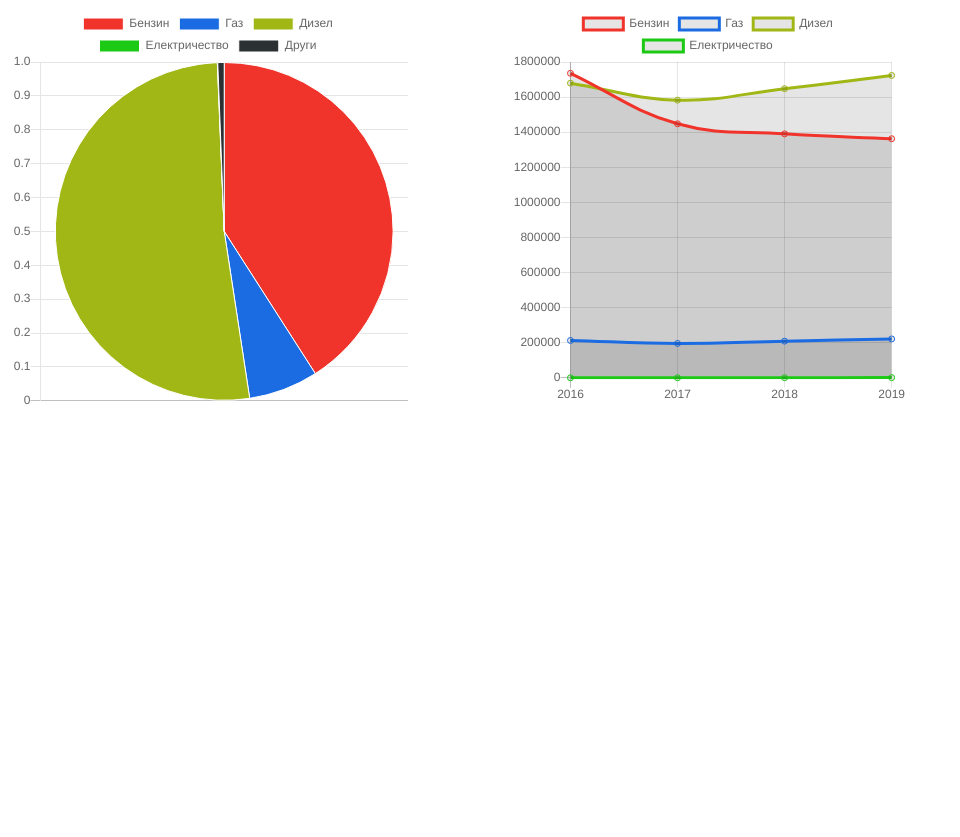
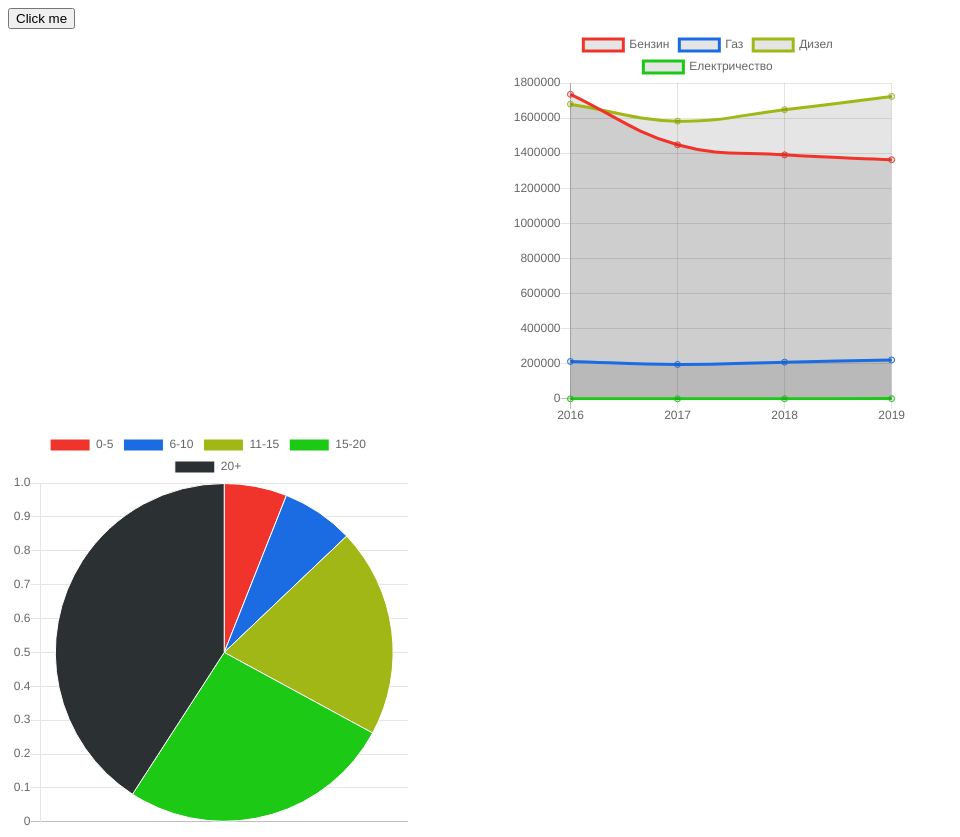
Before and after one commit to biyoyo/legendary-cars-data, a plain HTML site: page index.html in a window 1280 px wide. Shown: the whole page, without its empty margins (0-960 px from the left). Before the commit the page ends 800 px from the top, so only its background shows below. Drawn offline with Linux system fonts and the light colour scheme.

Commit message:
Add third chart

```diff
--- a/index.html
+++ b/index.html
@@ -7,9 +7,11 @@
 		<script src="data/data.js"></script>
 	</head>
 	<body>
+		<button onclick="pie_chart()">Click me</button>
 		<div>
-		<canvas id="myPieChart" width="400" height="400" style="float: left; margin-right: 100px"></canvas>
+		<canvas id="myPieChart1" width="400" height="400" style="float: left; margin-right: 100px"></canvas>
 		<canvas id="myLineChart" width="400" height="400"></canvas>
+		<canvas id="myPieChart2" width="400" height="400"></canvas>
 		<script src="main.js"></script>
 		</div>
 	</body>
--- a/main.js
+++ b/main.js
@@ -4,7 +4,9 @@ diezel_col = 'rgba(161, 183, 21, 1)'
 electro_col = 'rgba(28, 201, 20, 1)'
 other_col =	'rgba(43, 48, 50, 1)'
 
-var ctx = document.getElementById('myPieChart').getContext('2d');
+function pie_chart()
+{
+	var ctx = document.getElementById('myPieChart1').getContext('2d');
 	current_year = cars_count_data[cars_count_data.length - 1]
 	other = current_year[1]
 
@@ -41,7 +43,7 @@ var myChart = new Chart(ctx, {
 			}
 		}
 	});
-
+}
 petrol = [], gas = [], diesel = [], electric = []
 for (i = 0; i < cars_count_data.length; i++)
 {
@@ -93,3 +95,40 @@ var myChart = new Chart(ctx, {
 		}
 	}
 });
+
+ages = []
+for (i = 0; i < cars_age_data[3].length; i++)
+{
+	ages[i] = cars_age_data[3][i]
+	console.log(ages[i])
+}
+ages.shift()
+var ctx = document.getElementById('myPieChart2').getContext('2d');
+var myChart = new Chart(ctx, {
+	type: 'pie',
+	data: {
+		labels: ['0-5', '6-10', '11-15', '15-20', '20+' ],
+		datasets: [{
+			label: '# of cars',
+			data: ages,
+			backgroundColor: [
+				petrol_col,
+				gas_col,
+				diezel_col,
+				electro_col,
+				other_col,
+			],
+			borderWidth: 1
+		}]
+	},
+	options: {
+		responsive: false,
+		scales: {
+			yAxes: [{
+				ticks: {
+					beginAtZero: false
+				}
+			}]
+		}
+	}
+});
```
Lines whose indentation alone changed are shown as unchanged.
